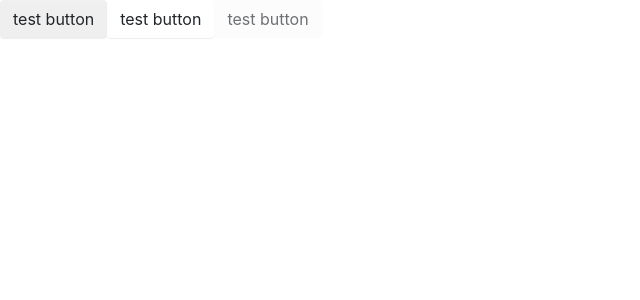
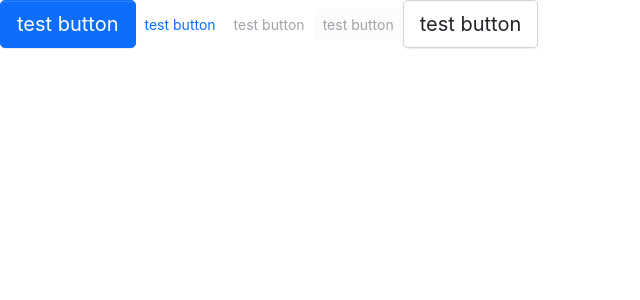
Before and after one commit to monpro/monpro_components, a React app: page / in a window 1280 px wide. Shown: the top 300 px of the page, without its empty margins (0-640 px from the left). Built offline with nearby package versions, Linux system fonts and the light colour scheme; the HTML template or start-up script is replaced by a standard one.

Commit message:
add more styling types for button component

```diff
--- a/src/components/App.tsx
+++ b/src/components/App.tsx
@@ -4,13 +4,19 @@
 const App = () => {
   return (
       <React.Fragment>
-        <Button btnType={ButtonType.Primary} size={ButtonSize.Small}>
+        <Button btnType={ButtonType.Primary} size={ButtonSize.Large}>
           test button
         </Button>
         <Button btnType={ButtonType.Link} href={'www.google.com'} size={ButtonSize.Small}>
           test button
         </Button>
+        <Button btnType={ButtonType.Link} disabled href={'www.google.com'} size={ButtonSize.Small}>
+          test button
+        </Button>
         <Button btnType={ButtonType.Link} disabled size={ButtonSize.Small}>
+          test button
+        </Button>
+        <Button btnType={ButtonType.Default} size={ButtonSize.Large}>
           test button
         </Button>
       </React.Fragment>
--- a/src/components/Button/_style.scss
+++ b/src/components/Button/_style.scss
@@ -9,12 +9,10 @@
   vertical-align: middle;
   background-image: none;
   border: $btn-border-width solid transparent;
-  padding: $btn-padding-y $btn-padding-x;
-  font-size: $btn-font-size;
-  border-radius: $border-radius;
   box-shadow: $btn-box-shadow;
   cursor: pointer;
   transition: $btn-transition;
+  @include button-size($btn-padding-y, $btn-padding-x, $btn-font-size, $border-radius);
   &.disabled,
   &[disabled] {
     cursor: not-allowed;
@@ -25,3 +23,47 @@
     }
   }
 }
+
+.btn-lg {
+  @include button-size($btn-padding-y-lg, $btn-padding-x-lg, $btn-font-size-lg, $border-radius-lg);
+}
+
+.btn-sm {
+  @include button-size($btn-padding-y-sm, $btn-padding-x-sm, $btn-font-size-sm, $border-radius-sm);
+}
+
+.btn-primary {
+  @include button-style($primary, $primary, $white)
+}
+
+.btn-danger {
+  @include button-style($danger, $danger, $white)
+}
+
+.btn-default {
+  @include button-style($white, $gray-400, $body-color, $white, $primary, $primary)
+}
+
+.btn-link {
+  font-weight: $font-weight-normal;
+  color: $btn-link-color;
+  text-decoration: $link-decoration;
+  box-shadow: none;
+  &:hover {
+    color: $btn-link-hover-color;
+    text-decoration: $link-hover-decoration;
+  }
+
+  &:focus,
+  &.focus {
+    text-decoration: $link-hover-decoration;
+    box-shadow: none;
+  }
+
+  &:disabled,
+  &.disabled {
+    color: $btn-link-disabled-color;
+    pointer-events: none;
+  }
+
+}
--- /dev/null
+++ b/src/styles/_mixin.scss
@@ -0,0 +1,36 @@
+@mixin button-size($padding-y, $padding-x, $font-size, $border-radius) {
+  padding: $padding-y $padding-x;
+  font-size: $font-size;
+  border-radius: $border-radius;
+}
+
+@mixin button-style(
+  $background,
+  $border,
+  $color,
+  $hover-background: lighten($background, .75),
+  $hover-border: lighten($border, .1),
+  $hover-color: $color)
+{
+  color: $color;
+  background: $background;
+  border-color: $border;
+  &:hover {
+    color: $hover-color;
+    background: $hover-background;
+    border-color: $hover-border;
+  }
+  &:focus,
+  &.focus {
+    color: $hover-color;
+    background: $hover-background;
+    border-color: $hover-border;
+  }
+
+  &:disabled,
+  &.disabled {
+    color: $color;
+    background: $background;
+    border-color: $border;
+  }
+}
--- a/src/styles/index.scss
+++ b/src/styles/index.scss
@@ -1,5 +1,5 @@
 @import 'variables';
 @import 'reboot';
-
+@import 'mixin';
 
 @import "../components/Button/style";
```
